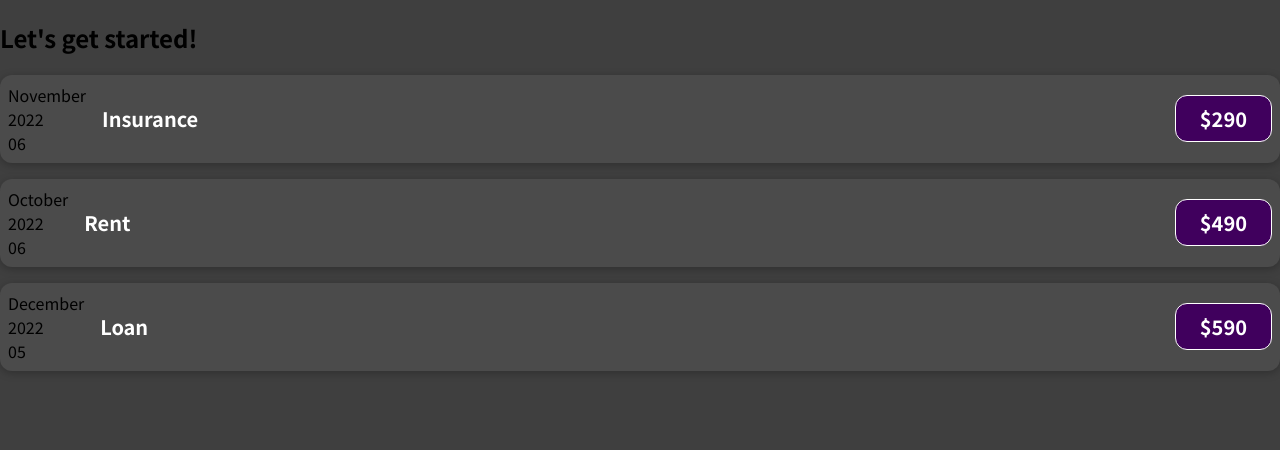
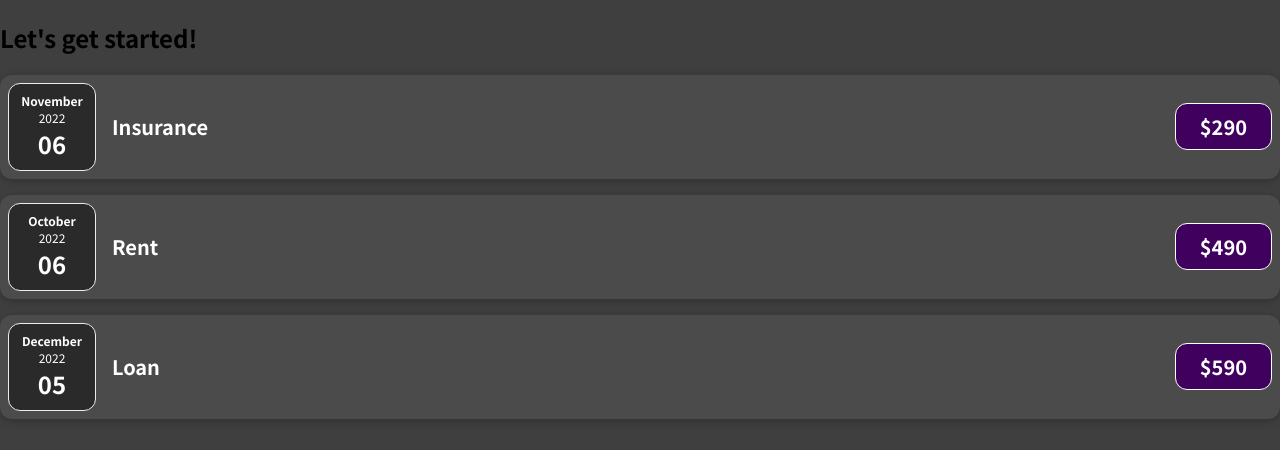
Before and after one commit to ShaimaAnvar/React_Udemy, a JavaScript app: page / in a window 1280 px wide. Shown: the top 450 px of the page. Built offline with nearby package versions, Linux system fonts and the light colour scheme.

Commit message:
38. Splitting components into multiple components

```diff
--- /dev/null
+++ b/src/components/ExpenseDate.css
@@ -0,0 +1,26 @@
+.expense-date {
+    display: flex;
+    flex-direction: column;
+    width: 5.5rem;
+    height: 5.5rem;
+    border: 1px solid #ececec;
+    background-color: #2a2a2a;
+    color: white;
+    border-radius: 12px;
+    align-items: center;
+    justify-content: center;
+  }
+
+  .expense-date__month {
+    font-size: 0.75rem;
+    font-weight: bold;
+  }
+
+  .expense-date__year {
+    font-size: 0.75rem;
+  }
+
+  .expense-date__day {
+    font-size: 1.5rem;
+    font-weight: bold;
+  }
--- /dev/null
+++ b/src/components/ExpenseDate.js
@@ -0,0 +1,16 @@
+import './ExpenseDate.css'
+function ExpenseDate(props){
+    const month=props.date.toLocaleString('en-US', {month:'long'})
+  const year=props.date.getFullYear()
+  const day=props.date.toLocaleString('en-US', {day:'2-digit'})
+    return (
+
+        <div className='expense-date'>
+            <div className='expense-date__month'>{month}</div>
+            <div  className='expense-date__year'>{year}</div>
+            <div  className='expense-date__day'>{day}</div>
+
+        </div>
+    );
+};
+export default ExpenseDate;
--- a/src/components/ExpenseItem.js
+++ b/src/components/ExpenseItem.js
@@ -1,18 +1,10 @@
+import ExpenseDate from './ExpenseDate'
 import './ExpenseItem.css'
+
 function ExpenseItem(props){
-  const month=props.date.toLocaleString('en-US', {month:'long'})
-  const year=props.date.getFullYear()
-  const day=props.date.toLocaleString('en-US', {day:'2-digit'})
-
     return (
         <div className='expense-item'>
-            <div>
-                <div>{month}</div>
-                <div>{year}</div>
-                <div>{day}</div>
-
-            </div>
-
+            <ExpenseDate date={props.date}/>
             <div className='expense-item__description'>
                 <h2>{props.title}</h2>
                 <div className='expense-item__price'>${props.amount}</div>
```
